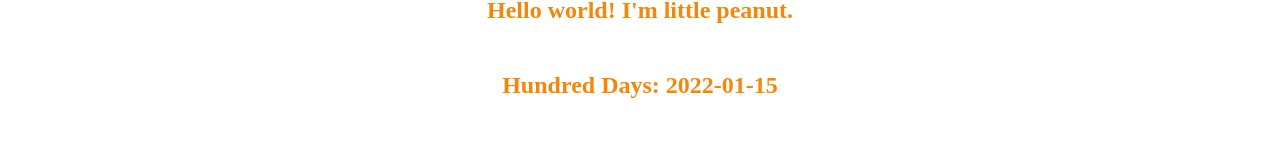
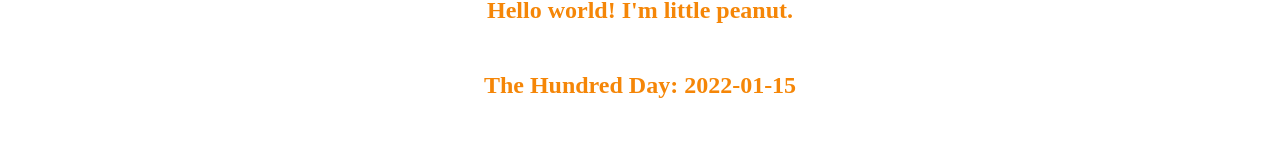
Before and after one commit to shiyuan598/peanut, a plain HTML site: page index.html in a window 1280 px wide. Shown: the part 264-414 px from the top of the page. Drawn offline with Linux system fonts and the light colour scheme.

Commit message:
modify the hundred day

```diff
--- a/index.html
+++ b/index.html
@@ -43,7 +43,7 @@
       let birthday = moment(birthdayStr);
       let hundredDate = birthday.add(99, "days").format(format);
       let hundred = document.getElementById("hundred");
-      hundred.innerHTML = `Hundred Days: ${hundredDate}`;
+      hundred.innerHTML = `The Hundred Day: ${hundredDate}`;
 
       let now = moment(Date.now()).format(format);
       let duration = new Date(now).getTime() - new Date(birthdayStr).getTime();
```
